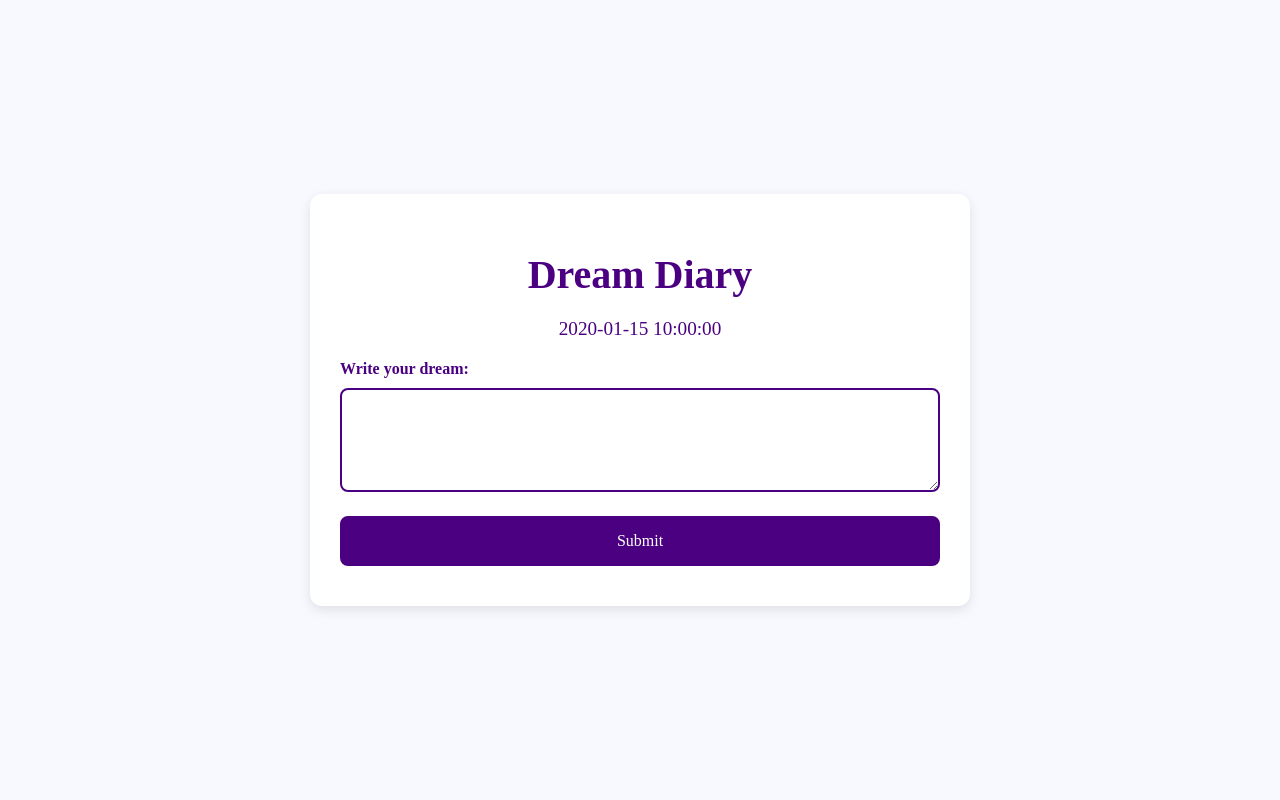
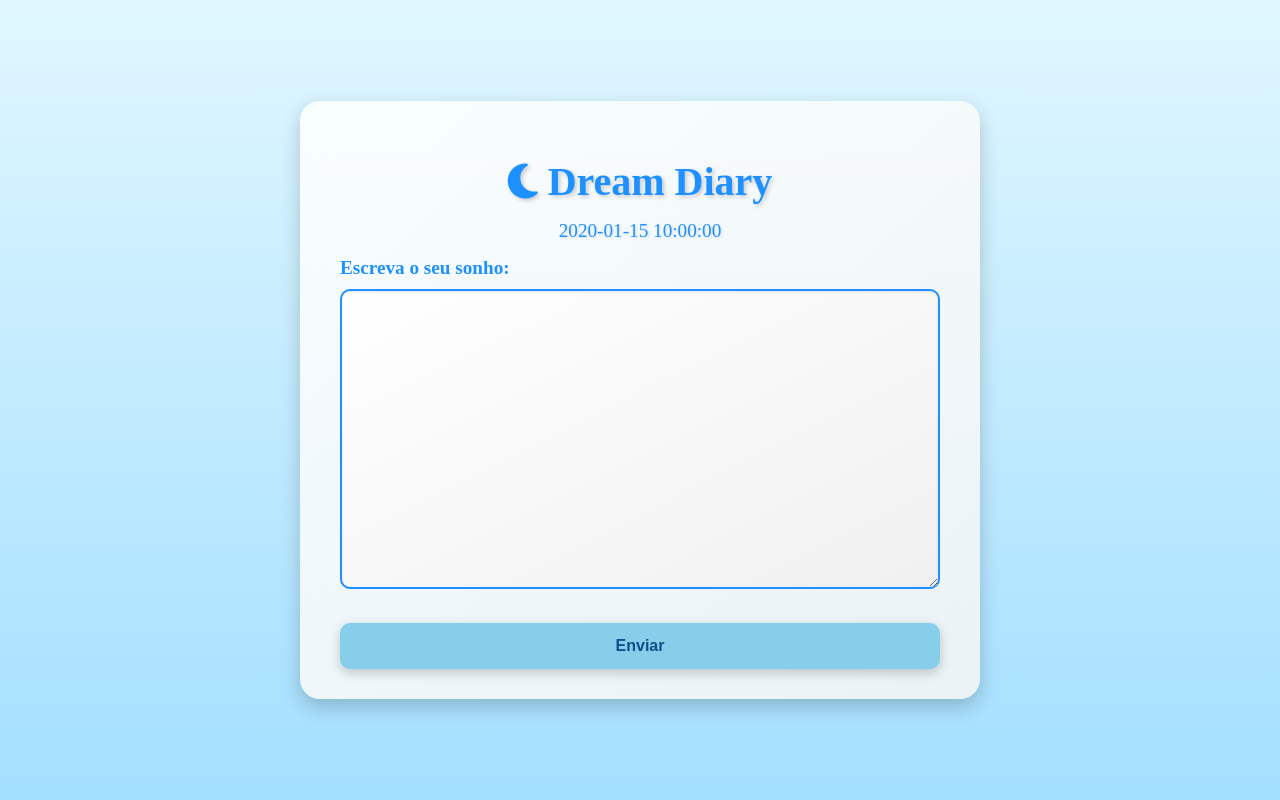
Before and after one commit to ireero/your_last_dream, a Python web app: template templates/index.html in a window 1280 px wide. Run offline with Jinja, Linux system fonts and the light colour scheme; the template is opened without the code that fills it: most values are stand-ins (such as "Sample title", 1, 10 or a date in 2020); some libraries are stand-ins or nearby versions.

Commit message:
Modificando a estilização da página

```diff
--- a/static/css/styles.css
+++ b/static/css/styles.css
@@ -1,63 +1,97 @@
 body {
     font-family: 'Roboto Slab', serif;
-    background-color: #F8F8FF; /* Branco suave */
-    color: #4B0082; /* Lavanda escura */
+    background: linear-gradient(to bottom, #e0f7ff, #a3dfff); /* Gradiente azul nuvem claro */
+    color: #1E90FF; /* Azul para o texto */
     margin: 0;
     padding: 0;
     display: flex;
     justify-content: center;
     align-items: center;
     height: 100vh;
+    text-align: center; /* Centralizar texto */
 }
 
 .container {
-    background-color: white;
-    border-radius: 12px;
-    box-shadow: 0 4px 12px rgba(0, 0, 0, 0.1);
-    padding: 30px;
+    background-color: rgba(255, 255, 255, 0.85); /* Branco com mais transparência */
+    border-radius: 20px; /* Bordas mais arredondadas */
+    box-shadow: 0 8px 20px rgba(0, 0, 0, 0.2); /* Sombra mais suave e expansiva */
+    padding: 30px 40px; /* Reduzido o padding superior e inferior */
     max-width: 600px;
     width: 100%;
+    backdrop-filter: blur(10px); /* Efeito de desfoque para o fundo */
+    background: linear-gradient(to bottom right, rgba(255, 255, 255, 0.85), rgba(245, 245, 245, 0.85));
+    background-size: cover;
+    background-repeat: no-repeat;
+    text-align: left; /* Alinhar o texto à esquerda */
 }
 
 h1 {
     text-align: center;
-    color: #4B0082; /* Lavanda escura */
-    font-size: 2.5em;
-    margin-bottom: 20px;
+    color: #1E90FF; /* Azul */
+    font-size: 2.5em; /* Tamanho reduzido para o título */
+    margin-bottom: 15px; /* Reduzido o espaçamento inferior */
+    text-shadow: 2px 2px 4px rgba(0, 0, 0, 0.2); /* Sombra mais pronunciada */
+    display: flex;
+    justify-content: center;
+    align-items: center;
+}
+
+h1 i {
+    margin-right: 10px; /* Espaço entre o ícone e o texto */
 }
 
 .date-block {
     text-align: center;
-    margin-bottom: 20px;
-    font-size: 1.2em;
-    color: #4B0082; /* Lavanda escura */
+    margin-bottom: 15px; /* Reduzido o espaçamento inferior */
+    font-size: 1.2em; /* Tamanho reduzido da fonte da data */
+    color: #1E90FF; /* Azul */
+    text-shadow: 1px 1px 3px rgba(0, 0, 0, 0.15); /* Sombra leve para o texto */
 }
 
 label {
     font-weight: bold;
-    color: #4B0082;
+    color: #1E90FF; /* Azul */
     display: block;
     margin-top: 10px;
+    font-size: 1.2em; /* Tamanho da fonte dos labels */
 }
 
-textarea, input[type=submit] {
+textarea {
     width: 100%;
     padding: 14px;
     margin: 10px 0;
     box-sizing: border-box;
-    border: 2px solid #4B0082; /* Borda lavanda escura */
-    border-radius: 8px;
+    border: 2px solid #1E90FF; /* Borda azul */
+    border-radius: 10px; /* Bordas mais arredondadas */
     font-size: 16px;
     font-family: 'Roboto Slab', serif;
+    background: linear-gradient(to bottom right, rgba(255, 255, 255, 0.95), rgba(240, 240, 240, 0.95));
+    box-shadow: inset 0 1px 3px rgba(0, 0, 0, 0.1);
+    color: #000000; /* Cor do texto preto */
+    height: 300px; /* Altura aumentada */
 }
 
 input[type=submit] {
-    background-color: #4B0082; /* Botão lavanda escura */
-    color: white;
+    width: 100%; /* Cobrir toda a largura */
+    background-color: #87CEEB; /* Azul claro */
+    color: #104E8B; /* Azul mais escuro para o texto */
     cursor: pointer;
-    transition: background-color 0.3s;
+    transition: background-color 0.3s, transform 0.3s; /* Adiciona transição suave para a cor e a transformação */
+    box-shadow: 0 4px 12px rgba(0, 0, 0, 0.2); /* Sombra mais suave e expansiva */
+    font-weight: bold; /* Texto em negrito */
+    text-align: center;
+    border: none; /* Remove a borda padrão */
+    border-radius: 10px; /* Bordas arredondadas */
+    padding: 14px;
+    font-size: 16px;
 }
 
 input[type=submit]:hover {
-    background-color: #6A0DAD; /* Lavanda mais escura */
+    background-color: #4682B4; /* Azul mais escuro */
+    transform: translateY(-2px); /* Efeito de elevação ao passar o mouse */
 }
+
+/* Adiciona espaçamento entre o botão e a textarea */
+.form-group.submit-btn {
+    margin-top: 20px;
+}
--- a/templates/index.html
+++ b/templates/index.html
@@ -2,22 +2,25 @@
 <html lang="en">
 <head>
     <meta charset="UTF-8">
+    <meta name="viewport" content="width=device-width, initial-scale=1.0">
     <title>Dream Diary</title>
     <link href="{{ url_for('static', filename='css/styles.css') }}" rel="stylesheet">
-    <script src="{{ url_for('static', filename='js/script.js') }}" defer></script>
+    <script src="https://kit.fontawesome.com/a076d05399.js" crossorigin="anonymous"></script> <!-- Adicionar ícones -->
 </head>
 <body>
     <div class="container">
-        <h1>Dream Diary</h1>
+        <h1><i class="fas fa-moon"></i> Dream Diary</h1>
         <div class="date-block">
             <span id="current-date">{{ today_date }}</span>
         </div>
-        <form action="{{ url_for('views.register_dream') }}" method="post">
+        <form action="/register_dream" method="post">
             <div class="form-group">
-                <label for="dream">Write your dream:</label>
+                <label for="dream">Escreva o seu sonho:</label>
                 <textarea id="dream" name="dream" rows="4" required></textarea>
             </div>
-            <input type="submit" value="Submit">
+            <div class="form-group submit-btn">
+                <input type="submit" value="Enviar">
+            </div>
         </form>
     </div>
 </body>
--- a/views.py
+++ b/views.py
@@ -7,7 +7,7 @@ views = Blueprint('views', __name__)
 
 @views.route('/', methods=['GET', 'POST'])
 def index():
-    today_date = datetime.today().strftime('%d-%m-%Y')
+    today_date = datetime.today().strftime('%d/%m/%Y')
     return render_template('index.html', today_date=today_date)
 
 @views.route('/register_dream', methods=['POST'])
```
